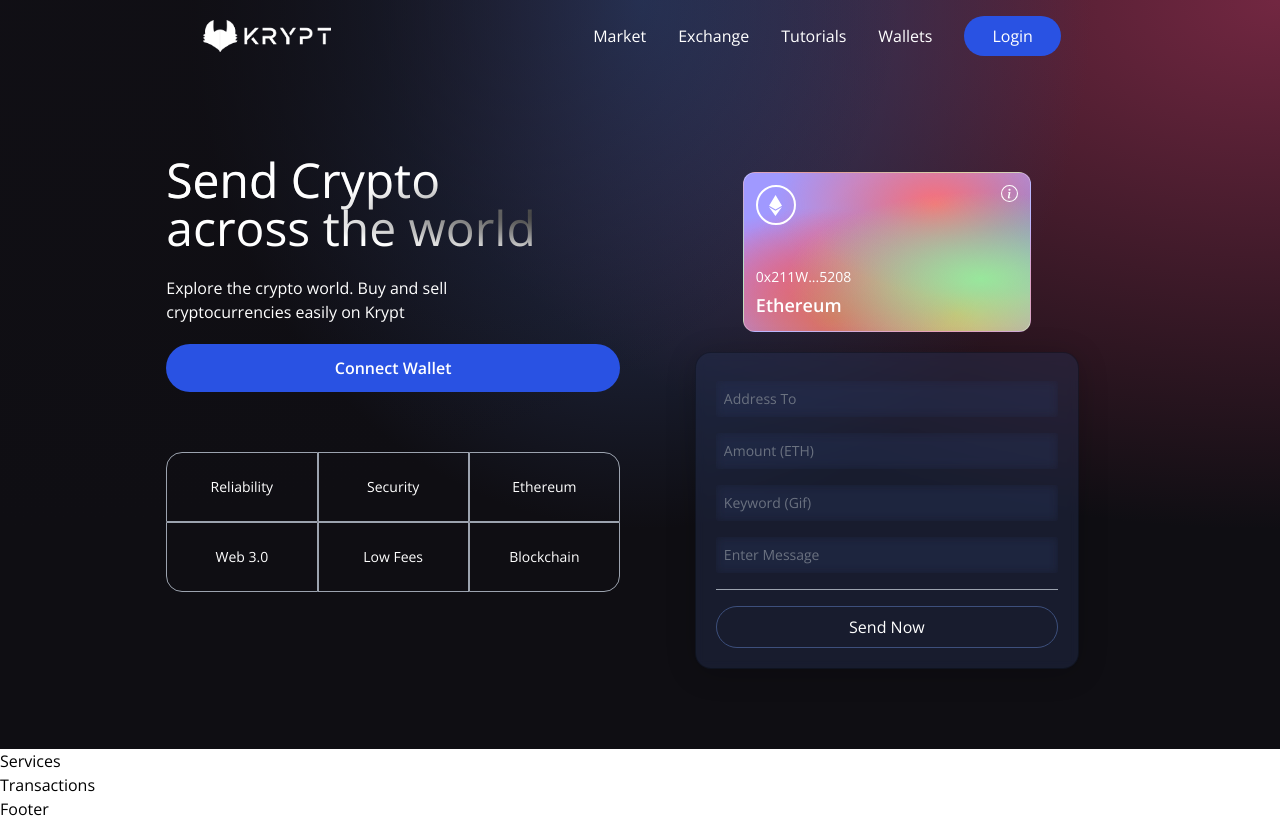
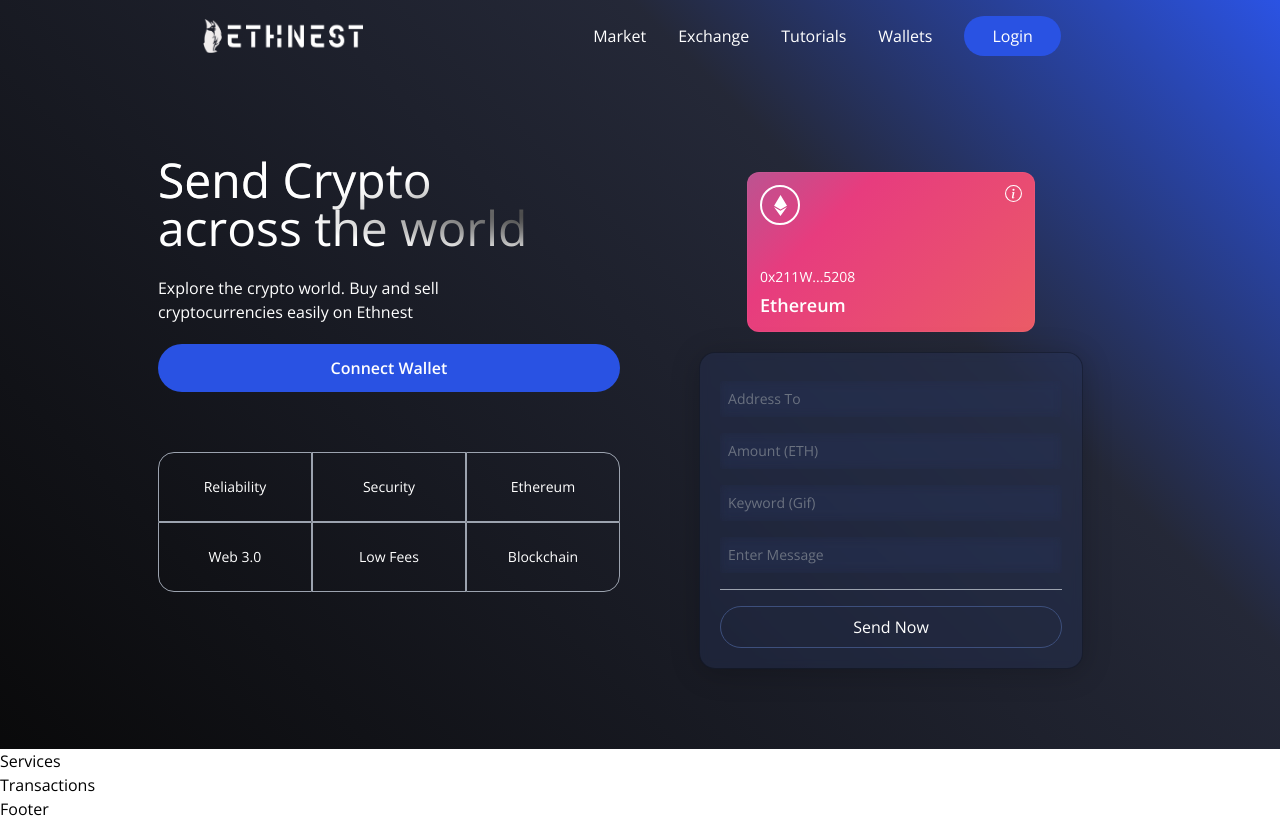
Before and after one commit to Mabast1/ethnest, a React (Vite) app in the folder client/: page / in a window 1280 px wide. Built offline with nearby package versions, Linux system fonts and the light colour scheme.

Commit message:
logo and style updates

```diff
--- a/client/src/components/Navbar.jsx
+++ b/client/src/components/Navbar.jsx
@@ -14,7 +14,7 @@ const Navbar = () => {
   return (
     <nav className="w-full flex md:justify-center justify-between items-center p-4">
       <div className=" md:flex-[0.5] flex-initial justify-center items-center">
-        <img src={logo} alt="logo" className="w-32 cursor-pointer" />
+        <img src={logo} alt="logo" className=" w-40 cursor-pointer" />
       </div>
       <ul className="text-white md:flex hidden list-none flex-row justify-between items-center flex-initial">
         {["Market", "Exchange", "Tutorials", "Wallets"].map((item, idx) => (
--- a/client/src/components/Welcome.jsx
+++ b/client/src/components/Welcome.jsx
@@ -53,7 +53,7 @@ const Welcome = () => {
           </h1>
           <p className="text-left mt-5 text-white front-light md:w-9/12 w-11/12 text-base">
             Explore the crypto world. Buy and sell cryptocurrencies easily on
-            Krypt
+            Ethnest
           </p>
           {!currentAccount ? (
             <button
--- a/client/src/index.css
+++ b/client/src/index.css
@@ -14,14 +14,38 @@ body {
 }
 
 .gradient-bg-welcome {
-  background-color: #0f0e13;
+  /* background-color: #0f0e13;
   background-image: radial-gradient(
       at 0% 0%,
       hsla(253, 16%, 7%, 1) 0,
       transparent 50%
     ),
     radial-gradient(at 50% 0%, hsla(225, 39%, 30%, 1) 0, transparent 50%),
-    radial-gradient(at 100% 0%, hsla(339, 49%, 30%, 1) 0, transparent 50%);
+    radial-gradient(at 100% 0%, rgb(122, 55, 79) 0, transparent 50%); */
+  background: hsla(240, 5%, 4%, 1);
+
+  background: linear-gradient(
+    45deg,
+    hsla(240, 5%, 4%, 1) 0%,
+    hsla(228, 21%, 18%, 1) 68%,
+    hsla(227, 77%, 53%, 1) 100%
+  );
+
+  background: -moz-linear-gradient(
+    45deg,
+    hsla(240, 5%, 4%, 1) 0%,
+    hsla(228, 21%, 18%, 1) 68%,
+    hsla(227, 77%, 53%, 1) 100%
+  );
+
+  background: -webkit-linear-gradient(
+    45deg,
+    hsla(240, 5%, 4%, 1) 0%,
+    hsla(228, 21%, 18%, 1) 68%,
+    hsla(227, 77%, 53%, 1) 100%
+  );
+
+  filter: progid: DXImageTransform.Microsoft.gradient( startColorstr="#0A0A0B", endColorstr="#252939", GradientType=1 );
 }
 
 .gradient-bg-services {
@@ -65,15 +89,15 @@ body {
 
 /* white glassmorphism */
 .white-glassmorphism {
-  background: rgba(255, 255, 255, 0.05);
+  background: rgba(255, 255, 255, 0.096);
   border-radius: 16px;
   backdrop-filter: blur(5px);
   -webkit-backdrop-filter: blur(5px);
-  border: 1px solid rgba(255, 255, 255, 0.3);
+  border: 1px solid rgba(255, 255, 255, 0.041);
 }
 
 .eth-card {
-  background-color: #a099ff;
+  /* background-color: #a099ff;
   background-image: radial-gradient(
       at 83% 67%,
       rgb(152, 231, 156) 0,
@@ -84,7 +108,28 @@ body {
     radial-gradient(at 31% 91%, hsla(9, 61%, 61%, 1) 0, transparent 52%),
     radial-gradient(at 27% 71%, hsla(336, 91%, 65%, 1) 0, transparent 49%),
     radial-gradient(at 74% 89%, hsla(30, 98%, 65%, 1) 0, transparent 51%),
-    radial-gradient(at 53% 75%, hsla(174, 94%, 68%, 1) 0, transparent 45%);
+    radial-gradient(at 53% 75%, hsla(174, 94%, 68%, 1) 0, transparent 45%); */
+  padding: 100px 40px;
+  /* background-color: #dcdcdc; */
+  background: linear-gradient(-45deg, #ee7752, #e73c7e, #23a6d5, #23d5ab);
+  background-size: 400% 400%;
+  animation: gradient 15s ease infinite;
+  border-radius: 15px;
+  position: relative;
+  height: 500px;
+  line-height: 0.9;
+  width: 100%;
+}
+@keyframes gradient {
+  0% {
+    background-position: 0% 50%;
+  }
+  50% {
+    background-position: 100% 50%;
+  }
+  100% {
+    background-position: 0% 50%;
+  }
 }
 
 .text-gradient {
```
Also changed, not shown: client/images/logo.png.
